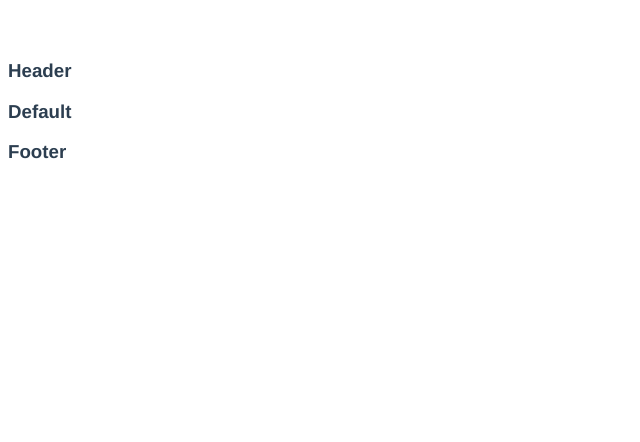
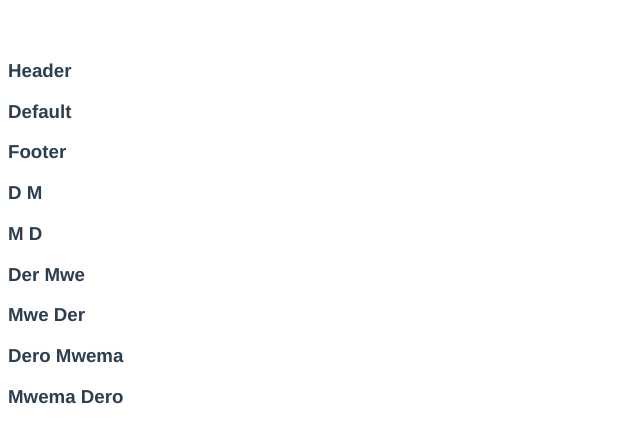
Before and after one commit to DerrickMbugua/vue-refresher, a Vue app: page / in a window 1280 px wide. Shown: the top 442 px of the page, without its empty margins (0-640 px from the left). Built offline with nearby package versions, Linux system fonts and the light colour scheme.

Commit message:
feat: slots props

```diff
--- a/src/App.vue
+++ b/src/App.vue
@@ -16,14 +16,23 @@
       <h3>Footer</h3>
        </template>
   </Card>
+
+  <List>
+    <template v-slot:default="slotProps">
+      <h3>{{ slotProps.firstName }} {{ slotProps.lastName }}</h3>
+      <h3>{{ slotProps.lastName }} {{ slotProps.firstName }} </h3>
+    </template>
+  </List>
 </template>
 
 <script>
 import Card from "./components/Card.vue";
+import List from "./components/List.vue";
 export default {
   name: "App",
   components: {
     Card,
+    List
   },
   data() {
     return {};
--- /dev/null
+++ b/src/components/List.vue
@@ -0,0 +1,30 @@
+<template>
+  <template v-for="name in names" :key="name.firstName">
+    <slot :firstName="name.firstName" :lastName="name.lastName"></slot>
+  </template>
+</template>
+<script>
+export default {
+  name: "List",
+  data() {
+    return {
+      names: [
+        {
+          firstName: "D",
+          lastName: "M",
+        },
+        {
+          firstName: "Der",
+          lastName: "Mwe",
+        },
+        {
+          firstName: "Dero",
+          lastName: "Mwema",
+        },
+      ],
+    };
+  },
+};
+</script>
+<style>
+</style>
```
